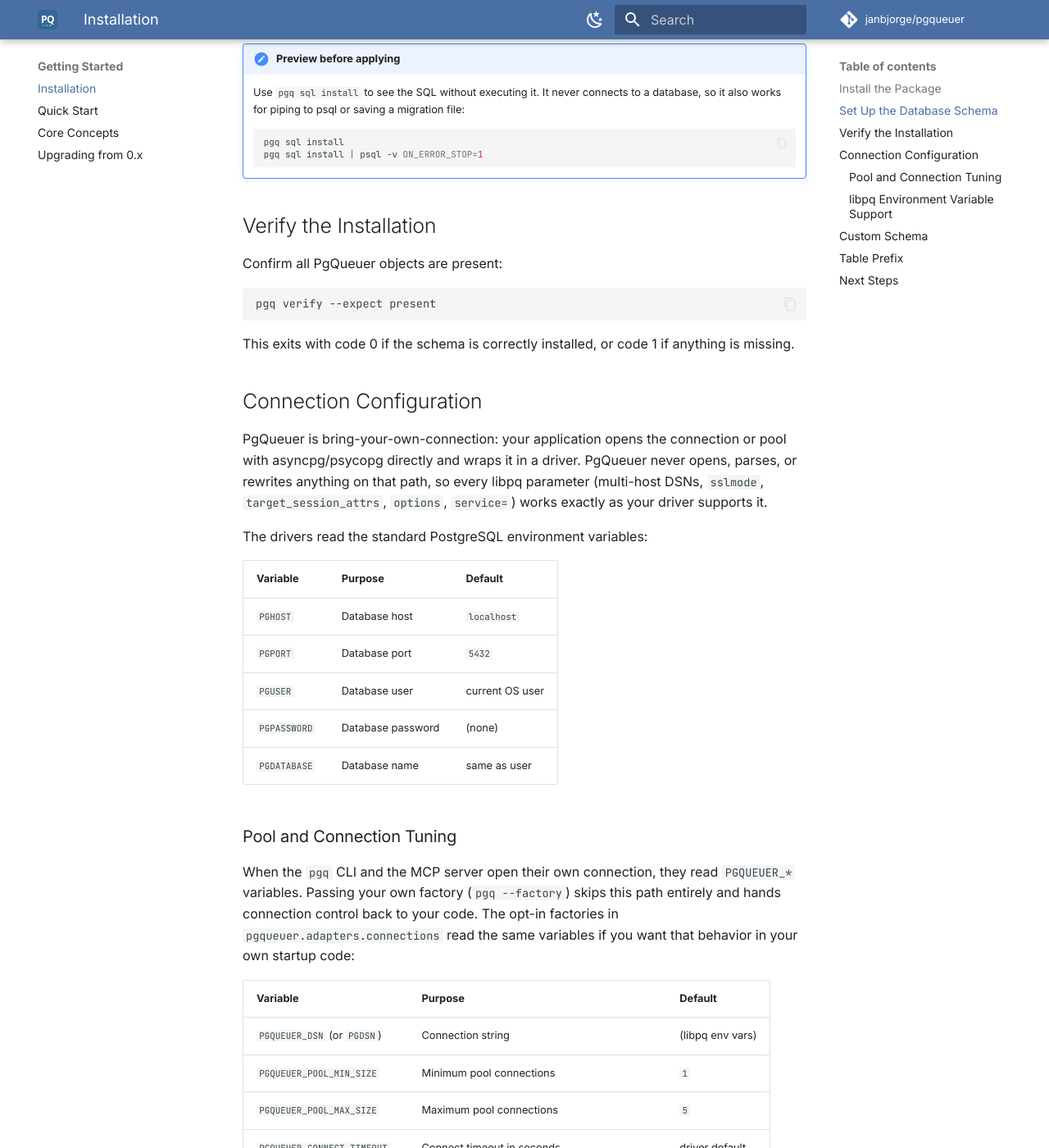
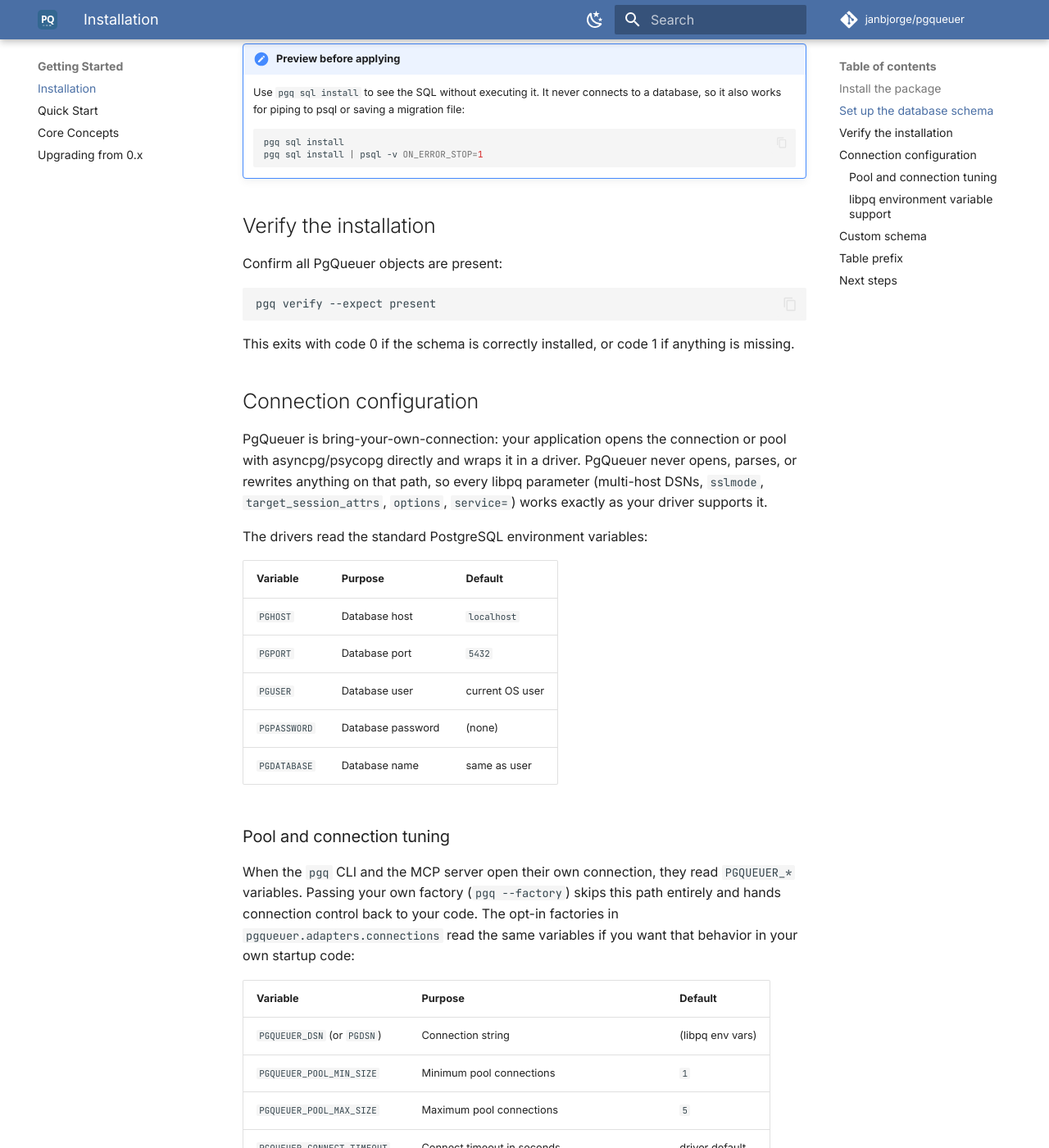
Before and after one commit to janbjorge/pgqueuer, an MkDocs documentation site: the page built from docs/getting-started/installation.md, in a window 1280 px wide and 1400 px high, scrolled down 1711 px. Shown: the whole window at 82% size. Built offline with MkDocs 1.6.1 and Material for MkDocs 9.7.7, drawn with Linux system fonts in a browser that asks for light colours; comment, search, counter and statistics services are not loaded; some of the changed text lies outside the part shown.

````diff
--- a/docs/getting-started/installation.md
+++ b/docs/getting-started/installation.md
@@ -1,6 +1,6 @@
 # Installation
 
-## Install the Package
+## Install the package
 
 PgQueuer supports two PostgreSQL drivers. Choose the one that fits your stack:
 
@@ -49,7 +49,7 @@ PgQueuer supports two PostgreSQL drivers. Choose the one that fits your stack:
     pip install pgqueuer[asyncpg,logfire]
     ```
 
-## Set Up the Database Schema
+## Set up the database schema
 
 PgQueuer stores jobs, schedules, and logs in PostgreSQL tables. Create them with the CLI:
 
@@ -78,7 +78,7 @@ This creates the following objects in your database:
     pgq sql install | psql -v ON_ERROR_STOP=1
     ```
 
-## Verify the Installation
+## Verify the installation
 
 Confirm all PgQueuer objects are present:
 
@@ -88,7 +88,7 @@ pgq verify --expect present
 
 This exits with code 0 if the schema is correctly installed, or code 1 if anything is missing.
 
-## Connection Configuration
+## Connection configuration
 
 PgQueuer is bring-your-own-connection: your application opens the connection
 or pool with asyncpg/psycopg directly and wraps it in a driver. PgQueuer never
@@ -106,7 +106,7 @@ The drivers read the standard PostgreSQL environment variables:
 | `PGPASSWORD` | Database password | (none) |
 | `PGDATABASE` | Database name | same as user |
 
-### Pool and Connection Tuning
+### Pool and connection tuning
 
 When the `pgq` CLI and the MCP server open their own connection, they read
 `PGQUEUER_*` variables. Passing your own factory (`pgq --factory`) skips
@@ -136,7 +136,7 @@ async with create_asyncpg_pool(settings=ConnectionSettings(pool_max_size=10)) as
     ...
 ```
 
-### libpq Environment Variable Support
+### libpq environment variable support
 
 psycopg links the real libpq, so every libpq variable works there. asyncpg
 reimplements the parsing and supports a subset:
@@ -156,7 +156,7 @@ On the asyncpg path PgQueuer fills the `PGCONNECT_TIMEOUT` gap itself:
 `PGQUEUER_CONNECT_TIMEOUT` takes precedence, then `PGCONNECT_TIMEOUT`, then
 the driver default.
 
-## Custom Schema
+## Custom schema
 
 To keep PgQueuer objects out of `public`, install into a dedicated Postgres schema:
 
@@ -172,7 +172,7 @@ through that schema, so the setting works regardless of the connection's
 `search_path`. The NOTIFY channel is unaffected: channels are global to the
 database, not schema-scoped.
 
-## Table Prefix
+## Table prefix
 
 To run multiple isolated PgQueuer instances in the same database (or the same
 schema), set a custom prefix:
@@ -186,7 +186,7 @@ This prefixes all table names, the enum type, the trigger, and the NOTIFY channe
 The two settings are independent: a prefix separates instances that share a
 schema, and `PGQUEUER_SCHEMA` moves the whole installation into another schema.
 
-## Next Steps
+## Next steps
 
 - **[Quick Start](quickstart.md)**: build your first consumer and producer
 - **[Core Concepts](core-concepts.md)**: understand the mental model behind PgQueuer
````
Also changed, not shown: docs/getting-started/core-concepts.md (+4 -8 lines), docs/getting-started/quickstart.md (+4 -4 lines), docs/index.md (+9 -9 lines).
